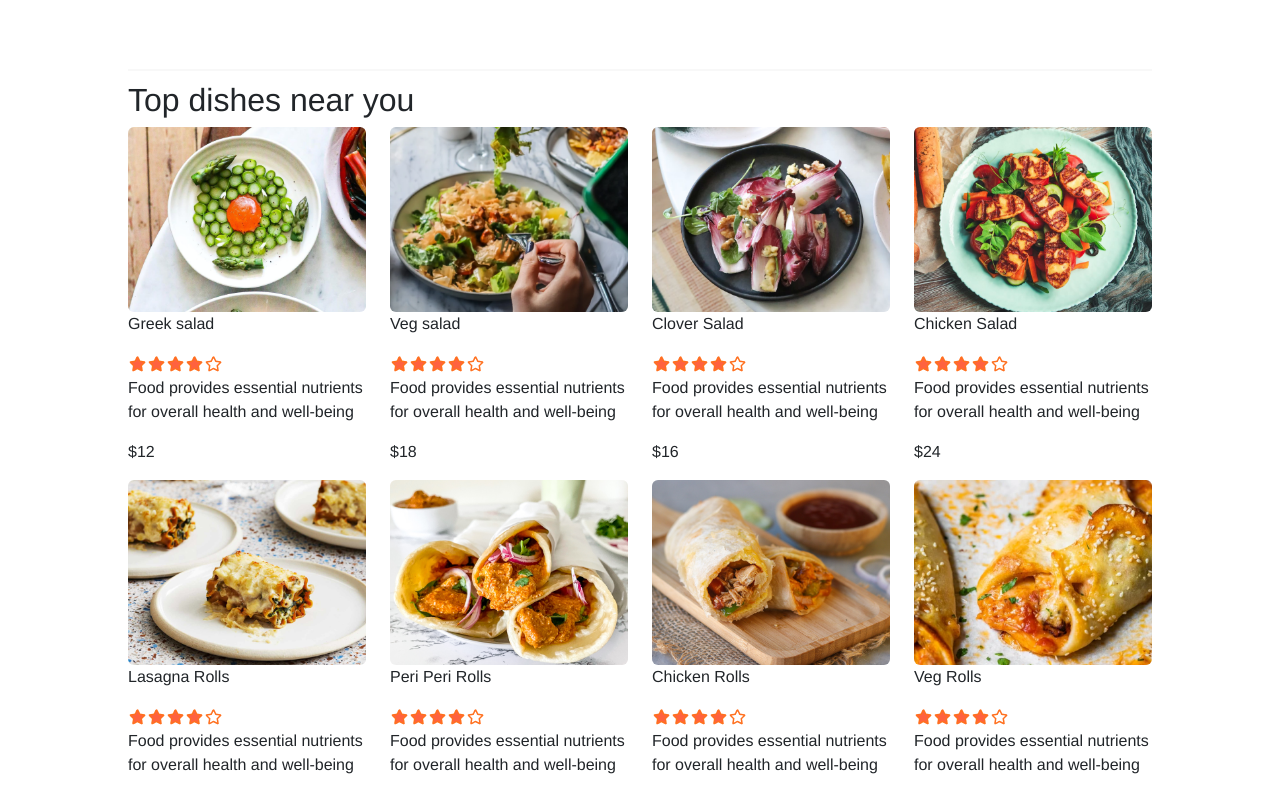
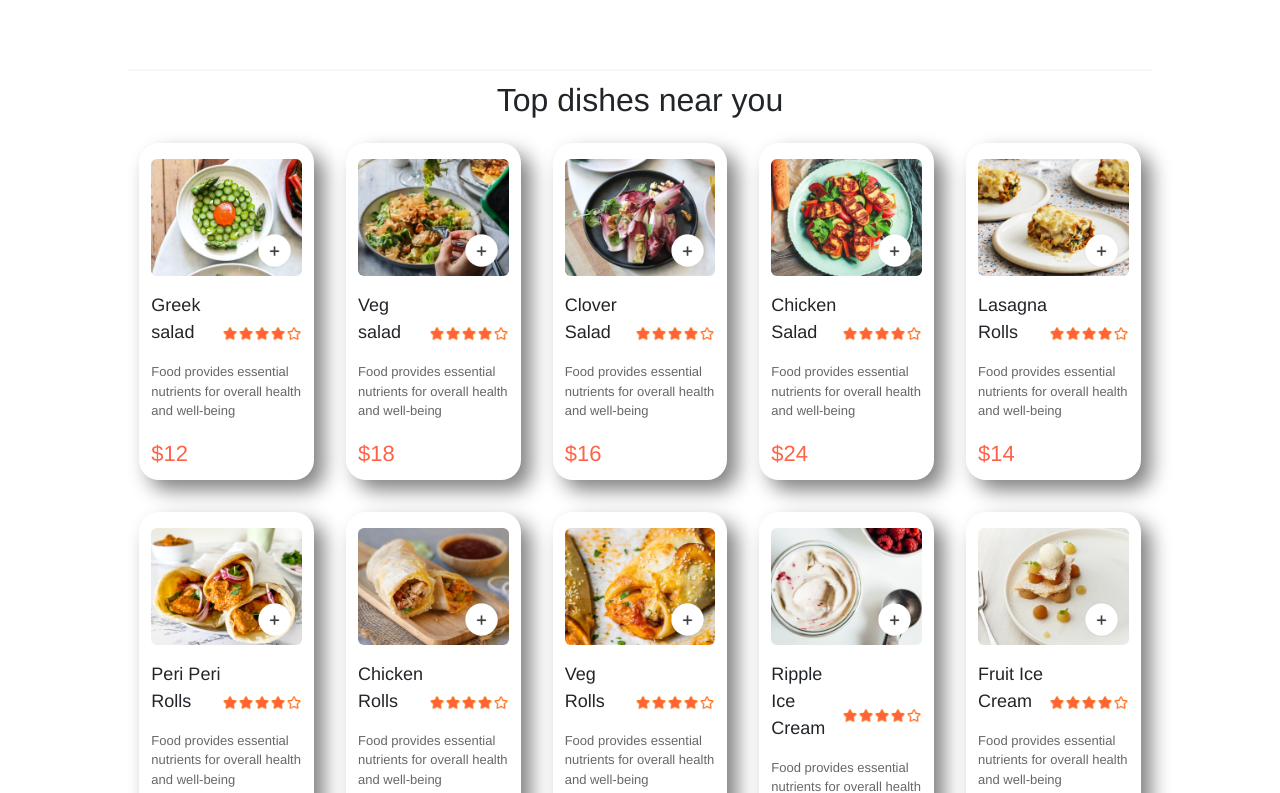
Before and after one commit to Arjun4243/React_Ecommerse_websiter, a React (Vite) app in the folder demo/: page / in a window 1280 px wide. Shown: the part 847-1640 px from the top of the page. Built offline with nearby package versions, Linux system fonts and the light colour scheme.

Commit message:
i added the 1+  1-functinality in the cart

```diff
--- a/demo/src/components/foodDisplay/FoodDisplay.jsx
+++ b/demo/src/components/foodDisplay/FoodDisplay.jsx
@@ -7,16 +7,20 @@ const FoodDisplay = ({category}) => {
     const {food_list}=useContext(StoreContext)
 
   return (
-    <div className='food-diaplay' id="food-display">
+    <div className='food-diaplay d-flex flex-column align-items-center' id="food-display">
         <h2>Top dishes near you</h2>
-        <div className="food-display-list row">
-            {food_list.map((item,index)=>{
-                return(
-                  <FoodIteam key={index} id={item.id} name={item.name} description={item.description} price={item.price} image={item.image}/>
-                )
-            })}
+        <div className="food-display-list row justify-content-center">
+            {food_list.map((item, index) => (
+                <FoodIteam
+                    key={index}
+                    id={item.id}
+                    name={item.name}
+                    description={item.description}
+                    price={item.price}
+                    image={item.image}
+                />
+            ))}
         </div>
-
     </div>
   )
 }
--- a/demo/src/components/foodItem/FoodIteam.css
+++ b/demo/src/components/foodItem/FoodIteam.css
@@ -0,0 +1,74 @@
+.food-item{
+    box-shadow: 10px 10px 20px grey;
+    border-radius: 20px;
+    max-height: 400px;
+
+
+
+}
+
+.food-item:hover{
+    box-shadow: 10px 10px 20px grey inset;
+    cursor: pointer;
+}
+
+
+
+
+.food-item-name-rating{
+    display: flex;
+    justify-content: space-between;
+    align-items: center;
+
+}
+
+.food-item-name-rating p{
+ font-size: 18px;
+ font-weight: 500;
+ align-items: center;
+
+}
+
+.food-item-name-rating img{
+width: 80px;
+margin-top:14px
+}
+
+.food-item-desc{
+    color:#676767;
+    font-size: 13px;
+}
+
+.food-item-price{
+    color:tomato;
+    font-size:22px;
+    font-weight: 500;
+    margin:10px 0px;
+}
+
+.food-item-img-container{
+    position: relative;
+}
+
+.food-item-img-container .add{
+width:35px ;
+position: absolute;
+bottom:24px;
+right:10px;
+cursor:pointer;
+border-radius: 50%;
+}
+
+.food-item-counter{
+    height: 45px;
+    position: absolute;
+    display: flex;
+    bottom: 20px;
+    right:5px;
+    align-items: center;
+    justify-items: center;
+    gap:10px;
+    padding:6px;
+    border-radius: 50px;
+    background-color: white;
+}
--- a/demo/src/components/foodItem/FoodIteam.jsx
+++ b/demo/src/components/foodItem/FoodIteam.jsx
@@ -1,11 +1,26 @@
-import React from 'react'
+import React,{useState} from 'react'
 import "./FoodIteam.css"
 import { assets } from '../../assets/assets'
 const FoodIteam = ({id,name,price,description,image}) => {
+
+    const [itemCount,setIteamCount]=useState(0)
+
   return (
-    <div className='food-item col-sm-12 col-md-6 col-lg-3  '>
+    <div className='food-item m-3 col-sm-5  col-md-3 col-lg-2  '>
         <div className="food-item-img-container">
-            <img className="food-item-image img-fluid rounded " src={image} alt="" />
+            <img className="food-item-image img-fluid my-3 rounded  " src={image} alt="" />
+
+            {!itemCount
+
+            ?<img className='add' onClick={()=>setIteamCount(prev=>prev+1)} src={assets.add_icon_white}></img>
+
+            :
+            <div className="food-item-counter">
+                <img onClick={()=>setIteamCount(prev=>prev-1)} src={assets.remove_icon_red}/>
+                <p>{itemCount}</p>
+                <img onClick={()=>setIteamCount(prev=>prev+1)} src={assets.add_icon_green}/>
+            </div>
+            }
         </div>
         <div className="food-item-info">
             <div className="food-item-name-rating">
```
